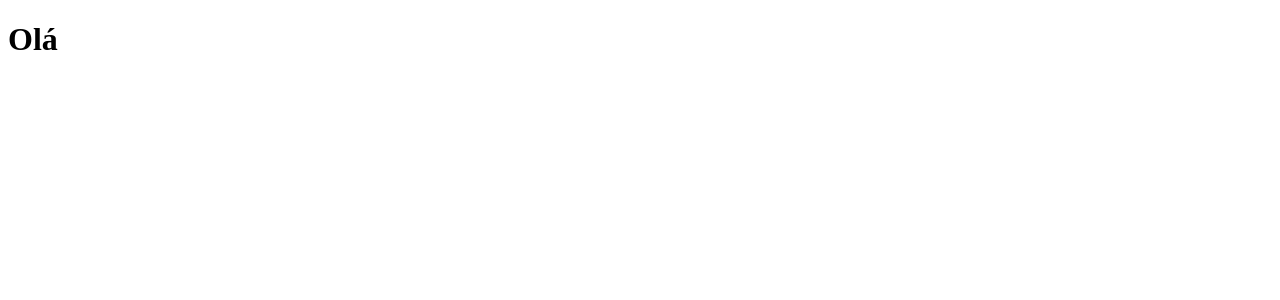
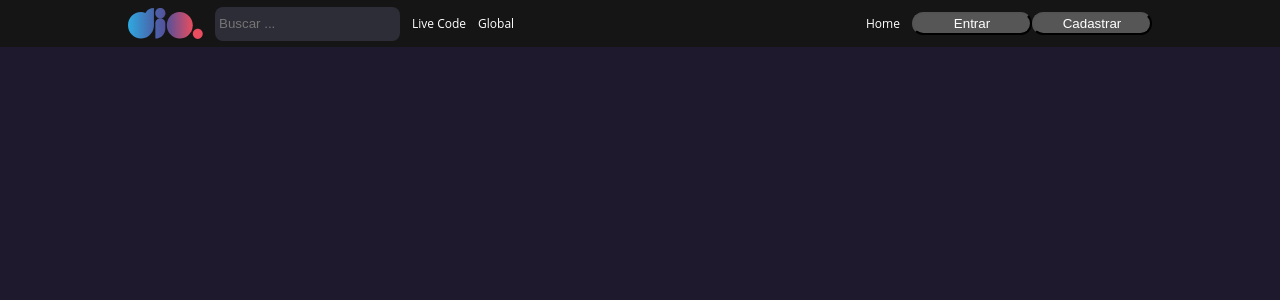
Before and after one commit to rflfl/dio-clone-page, a React (Create React App) app: page / in a window 1280 px wide. Shown: the top 300 px of the page. Built offline with nearby package versions, Linux system fonts and the light colour scheme.

Commit message:
feat: Pages Home e Login, componentes Button, header, e estilos globais

```diff
--- a/package.json
+++ b/package.json
@@ -8,8 +8,10 @@
     "@testing-library/user-event": "^13.5.0",
     "react": "^18.2.0",
     "react-dom": "^18.2.0",
+    "react-router-dom": "^6.21.2",
     "react-scripts": "5.0.1",
     "styled-component": "^2.8.0",
+    "styled-components": "^6.1.8",
     "web-vitals": "^2.1.4"
   },
   "scripts": {
--- a/src/App.js
+++ b/src/App.js
@@ -1,9 +1,15 @@
+import { BrowserRouter as Router, Routes, Route } from "react-router-dom";
+import { Home } from "./pages/home";
+import { Login } from "./pages/login";
 
 function App() {
   return (
-    <div className="App">
-      <h1>Olá</h1>
-    </div>
+    <Router>
+      <Routes>
+        <Route path="/" element={<Home />} />
+        <Route path="/login" element={<Login />} />
+      </Routes>
+    </Router>
   );
 }
 
--- /dev/null
+++ b/src/components/Button/index.jsx
@@ -0,0 +1,11 @@
+import React from "react";
+import { ButtonContainer } from "./styles";
+const Button = ({title, variant="primary", onClick}) => {
+    return (
+        <ButtonContainer variant={variant} onClick={onClick}>
+            {title}
+        </ButtonContainer>
+    )
+}
+
+export { Button }
--- /dev/null
+++ b/src/components/Button/styles.js
@@ -0,0 +1,30 @@
+import styled, { css } from 'styled-components'
+
+export const ButtonContainer = styled.button`
+    background: #565656;
+    border-radius: 22px;
+    position: relative;
+
+    color: #fff;
+    padding: 2px 12px;
+    min-width: 120px;
+    width: 100%;
+
+    ${({variant}) => variant !== "primary" && css`
+        min-width: 167px;
+        height: 33px;
+
+        background: #e4105d;
+
+        &::after {
+            contente:'';
+            position: absolute;
+            border: 1px solid #e4105d;
+            top: -5px;
+            left: -6px;
+            width: calc(100% + 10px);
+            height: calc(100% + 10px);
+            border-radius: 22px;
+        }
+    `}
+`
--- /dev/null
+++ b/src/components/Header/index.jsx
@@ -0,0 +1,36 @@
+import React from "react"
+import Logo from '../../assets/logo-full.svg'
+import { Button } from '../Button'
+import {
+    BuscarInputContainer,
+    Container,
+    Input,
+    Menu,
+    MenuRight,
+    Row,
+    Wrapper
+} from './styles'
+
+const Header = () => {
+    return (
+        <Wrapper>
+            <Container>
+                <Row>
+                    <img src={Logo} width="75px" height="auto" alt="Logo da DIO" />
+                    <BuscarInputContainer>
+                        <Input placeholder="Buscar ..." />
+                    </BuscarInputContainer>
+                    <Menu>Live Code</Menu>
+                    <Menu>Global</Menu>
+                </Row>
+                <Row>
+                    <MenuRight href="#">Home</MenuRight>
+                    <Button title="Entrar" />
+                    <Button title="Cadastrar" />
+                </Row>
+            </Container>
+        </Wrapper>
+    )
+}
+
+export { Header }
--- /dev/null
+++ b/src/components/Header/styles.js
@@ -0,0 +1,79 @@
+import styled from "styled-components";
+
+export const Container = styled.div`
+    width:100%;
+    max-width: 80%;
+    height:47px;
+
+    display:flex;
+    justify-content: space-between;
+    align-items: center;
+    margin: 0 auto;
+`
+
+export const Row = styled.div`
+    display:flex;
+    flex-direction: row;
+    align-items: center;
+`
+
+export const Column = styled.div`
+    display:flex;
+    flex-direction: column;
+    align-items: center;
+`
+
+export const Wrapper = styled.div`
+    background-color: #151515;
+    width: 100%;
+    height: 47px;
+    display:flex;
+    justify-content: center;
+    align-items: center;
+`
+
+export const BuscarInputContainer = styled.div`
+    width: 175px;
+    height: 30px;
+    background: #2d2d37;
+    border-radius: 8px;
+    padding: 2px 5px;
+    margin:0 12px;
+
+    display: flex;
+    align-items: center;
+    justify-content: center;
+`
+
+export const Menu = styled.a`
+    font-family: 'Open Sans';
+    font-style: normal;
+    font-size: 12px;
+    line-height:25px;
+    color: #ffffff;
+    margin-right: 12px;
+    text-decoration: none;
+`
+export const MenuRight = styled.a`
+    font-family: 'Open Sans';
+    font-style: normal;
+    font-size: 12px;
+    line-height:25px;
+    color: #ffffff;
+    margin-right: 12px;
+    text-decoration: none;
+`
+
+export const UserPicture = styled.img`
+    width: 32px;
+    height: 32px;
+    border-radius; 22px;
+    border: 2px solid #ffffff;
+`
+
+export const Input = styled.input`
+    background: transparent;
+    flex: 1;
+    border: 0;
+    color: #ffffff;
+`
--- a/src/index.js
+++ b/src/index.js
@@ -2,10 +2,12 @@ import React from 'react';
 import ReactDOM from 'react-dom/client';
 import App from './App';
 
+import { GlobalStyle } from './styles/global';
 
 const root = ReactDOM.createRoot(document.getElementById('root'));
 root.render(
   <React.StrictMode>
+    <GlobalStyle />
     <App />
   </React.StrictMode>
 );
--- /dev/null
+++ b/src/pages/home/index.jsx
@@ -0,0 +1,12 @@
+import { Link } from "react-router-dom";
+
+import { Button } from "../../components/Button"
+import { Header } from "../../components/Header"
+
+const Home = () => {
+    return (<>
+        <Header />
+    </>)
+}
+
+export { Home }
--- /dev/null
+++ b/src/pages/login/index.jsx
@@ -0,0 +1,9 @@
+import { Link } from "react-router-dom"
+const Login = () => {
+    return (<>
+        <h1>Login</h1>
+        <Link to="/">Voltar para home</Link>
+    </>)
+}
+
+export { Login }
--- /dev/null
+++ b/src/styles/global.js
@@ -0,0 +1,13 @@
+import { createGlobalStyle } from "styled-components";
+
+export const GlobalStyle = createGlobalStyle`
+    * {
+        margin: 0;
+        padding: 0;
+    }
+
+    body {
+        background-color: #1e192c;
+        color: #ffffff;
+    }
+`
```
Also changed, not shown: src/assets/logo-full.svg (added), 1 other file (tests, documents, lock files or other folders).
